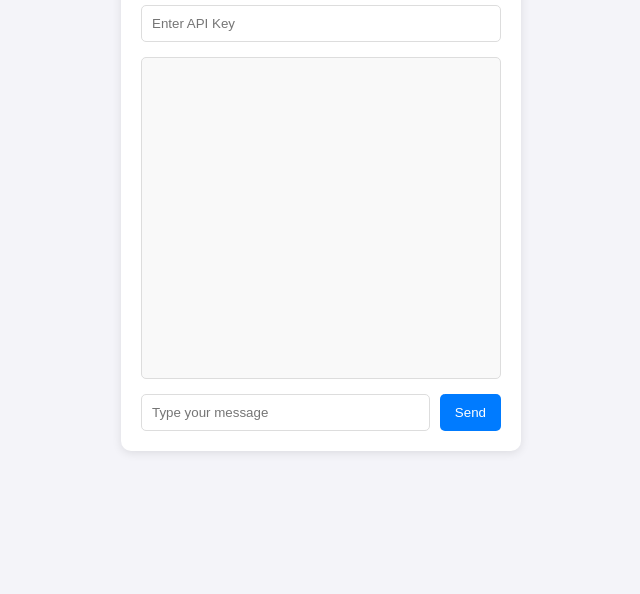
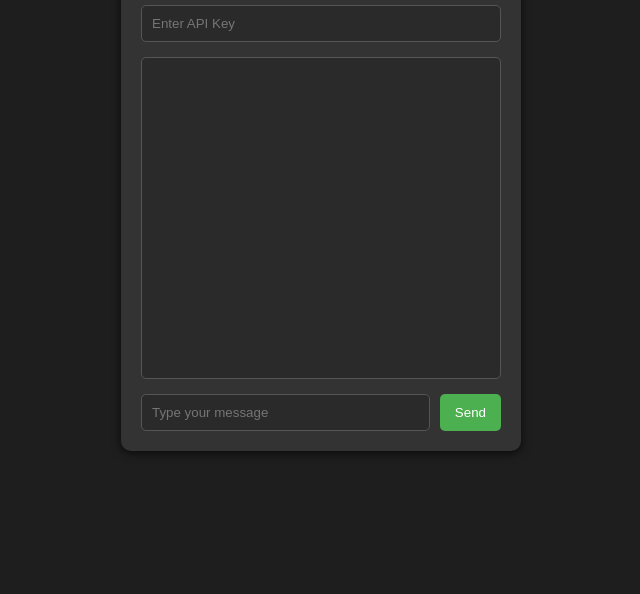
Before and after one commit to Trey1116/Chat-with-AI-Bot, a plain HTML site: page index.html in a window 1280 px wide. Shown: the part 206-800 px from the top of the page, without its empty margins (319-959 px from the left). Drawn offline with Linux system fonts and the light colour scheme.

Commit message:
Update styles.css

```diff
--- a/styles.css
+++ b/styles.css
@@ -1,6 +1,7 @@
 body {
     font-family: Arial, sans-serif;
-    background-color: #f4f4f9;
+    background-color: #1e1e1e; /* Dark background */
+    color: #f4f4f4; /* Light text */
     margin: 0;
     padding: 0;
     display: flex;
@@ -10,9 +11,9 @@ body {
 }
 
 .container {
-    background-color: #fff;
+    background-color: #333; /* Darker container */
     border-radius: 10px;
-    box-shadow: 0 2px 10px rgba(0, 0, 0, 0.1);
+    box-shadow: 0 2px 10px rgba(0, 0, 0, 0.7);
     width: 400px;
     padding: 20px;
     box-sizing: border-box;
@@ -26,26 +27,29 @@ header {
 header h1 {
     margin: 0;
     font-size: 1.5em;
-    color: #333;
+    color: #f4f4f4;
 }
 
 #apiKey {
     width: 100%;
     padding: 10px;
     margin-bottom: 15px;
-    border: 1px solid #ddd;
+    border: 1px solid #555; /* Darker border */
     border-radius: 5px;
+    background-color: #2a2a2a; /* Dark input background */
+    color: #f4f4f4;
     box-sizing: border-box;
 }
 
 .chat-window {
     height: 300px;
     overflow-y: auto;
-    border: 1px solid #ddd;
+    border: 1px solid #555;
     border-radius: 5px;
     padding: 10px;
     margin-bottom: 15px;
-    background-color: #f9f9f9;
+    background-color: #2a2a2a;
+    color: #f4f4f4;
 }
 
 .chat-window p {
@@ -54,12 +58,12 @@ header h1 {
 
 .chat-window p.user {
     text-align: right;
-    color: #007bff;
+    color: #4caf50; /* Light green for user */
 }
 
 .chat-window p.bot {
     text-align: left;
-    color: #333;
+    color: #ff9800; /* Orange for bot */
 }
 
 .chat-controls {
@@ -70,14 +74,16 @@ header h1 {
 #userMessage {
     flex-grow: 1;
     padding: 10px;
-    border: 1px solid #ddd;
+    border: 1px solid #555;
     border-radius: 5px;
+    background-color: #2a2a2a;
+    color: #f4f4f4;
     box-sizing: border-box;
 }
 
 #sendButton {
     padding: 10px 15px;
-    background-color: #007bff;
+    background-color: #4caf50; /* Green button */
     color: #fff;
     border: none;
     border-radius: 5px;
@@ -85,5 +91,5 @@ header h1 {
 }
 
 #sendButton:hover {
-    background-color: #0056b3;
+    background-color: #388e3c; /* Darker green on hover */
 }
```
